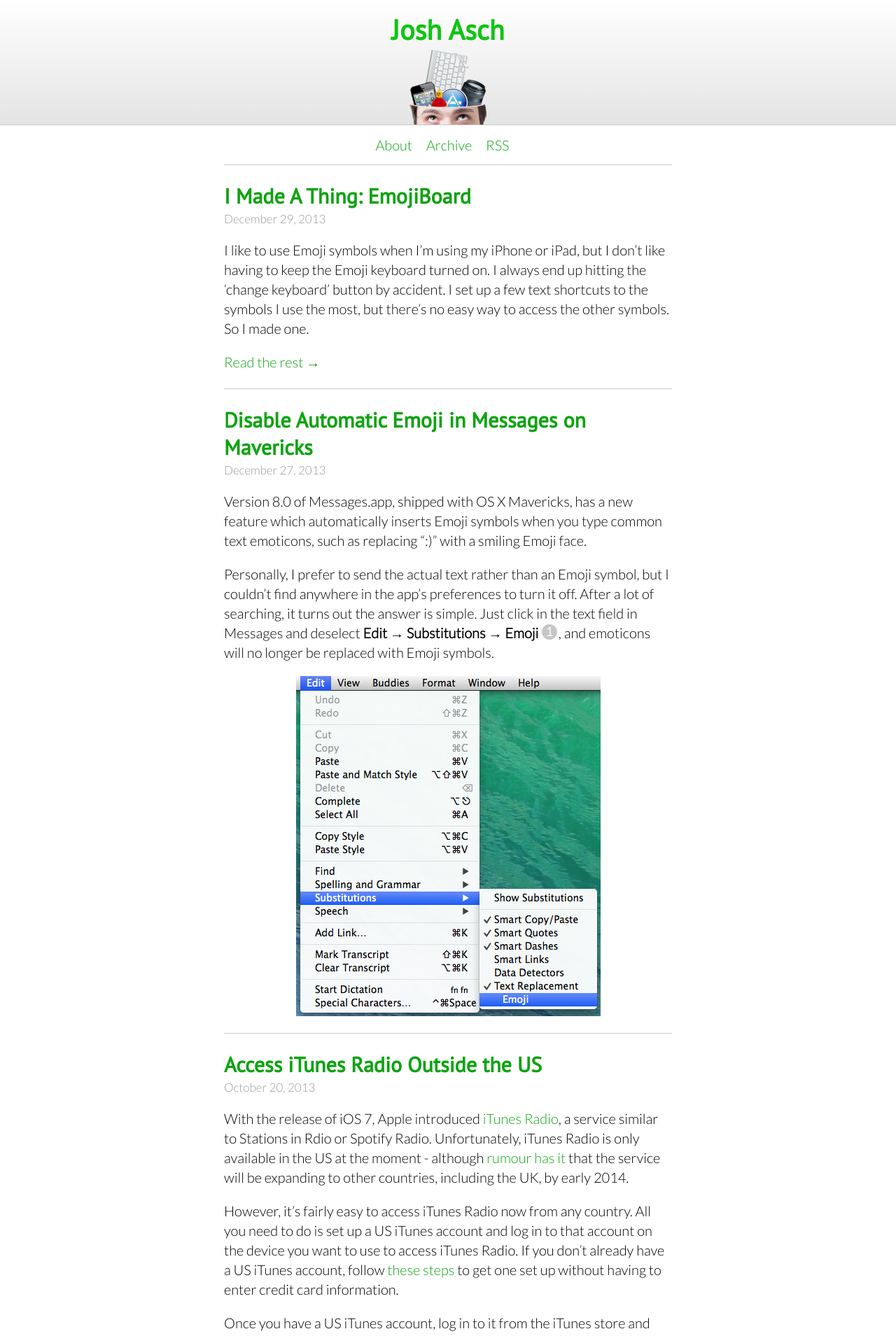
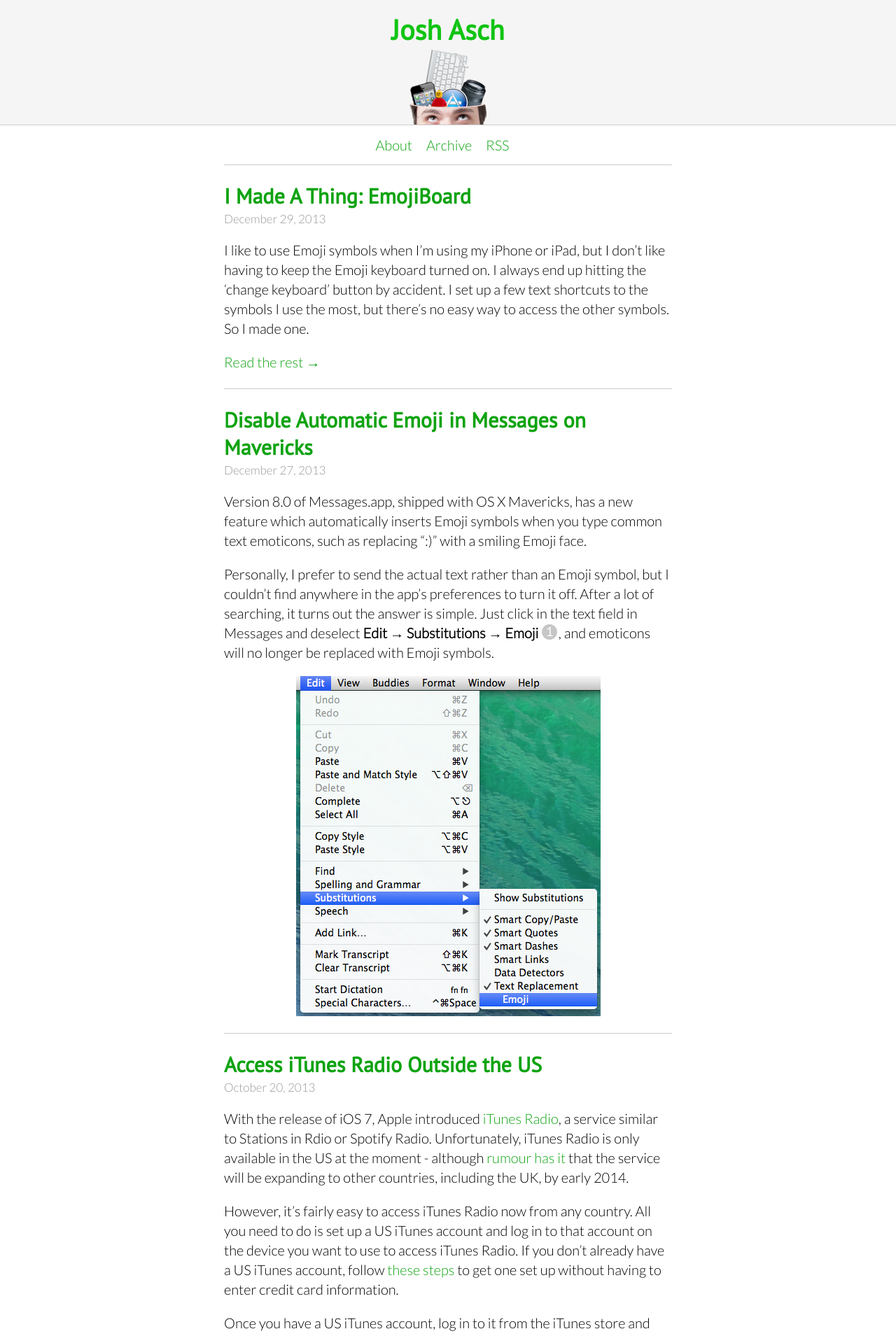
Before and after one commit to jobbogamer/jobbogamer.github.io, a Jekyll site: the page built from index.html, in a window 1280 px wide. Shown: the top 1909 px of the page at 70% size. Built offline with Jekyll 4.4.1, drawn with Linux system fonts in a browser that asks for light colours; Markdown is read by kramdown in place of the engine named in the settings; the list of posts is cut into pages by our own code.

Commit message:
Change from gradient to solid colour

```diff
--- a/css/main.css
+++ b/css/main.css
@@ -83,8 +83,7 @@
 }
 
 div#masthead {
-	background-color: #fcfcfc;
-	background: -webkit-linear-gradient(#ffffff 0%, #e4e4e4 100%);
+	background-color: #f5f5f5;
 	border-bottom: 1px solid #cccccc;
 }
 
@@ -165,8 +164,7 @@
 
 div#footer {
 	clear: both;
-	background-color: #fcfcfc;
-	background: -webkit-linear-gradient(#f1f1f1 0%, #ffffff 100%);
+	background-color: #f5f5f5;
 	text-align: center;
 	border-top: 1px solid #cccccc;
 	font-size: 0.8em;
```
